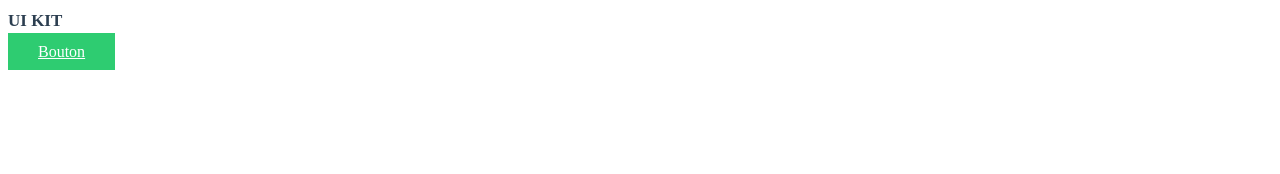
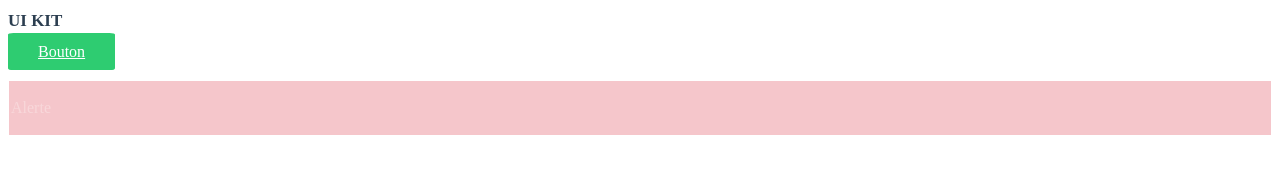
Before and after one commit to gitterTM/La-capsule, a plain HTML site: page index.html in a window 1280 px wide. Drawn offline with Linux system fonts and the light colour scheme.

Commit message:
alert component

```diff
--- a/index.html
+++ b/index.html
@@ -7,5 +7,8 @@
  <body>
  <h1>UI KIT</h1>
   <a href="#" class="btn">Bouton</a>
+  <div class="alert">
+    <p>Alerte</p>
+  </div>
  </body>
 </html>
--- a/style.css
+++ b/style.css
@@ -7,7 +7,15 @@ h1{
     color: white;
     padding: 10px 30px;
     background: #2ecc71;
+    border-radius: 5%;
 }
 .btn:hover {
     background: #27ae60;
+    margin: 5px;    }
+.alert{
+    color: #f8d7da;
+    background: #f5c6cb;
+    border-color: #721c24;
+    margin:20px 1px;
+    padding: 2px 2px;
     }
```
